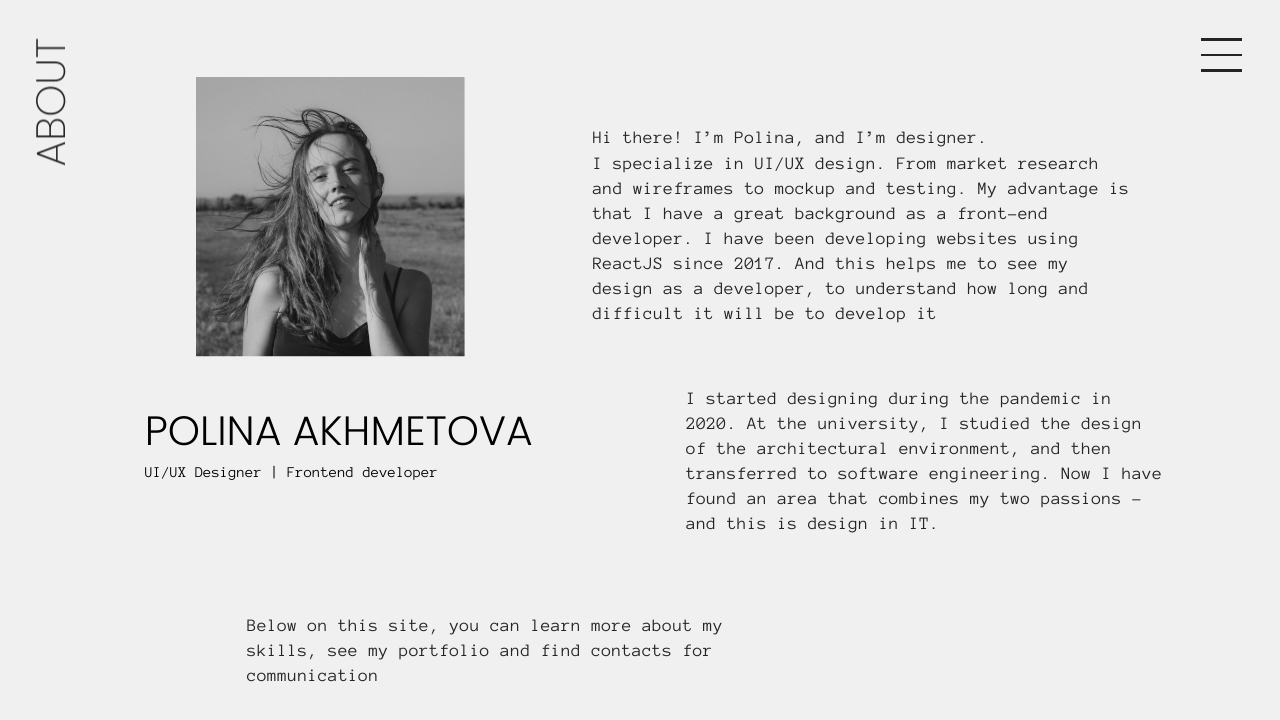
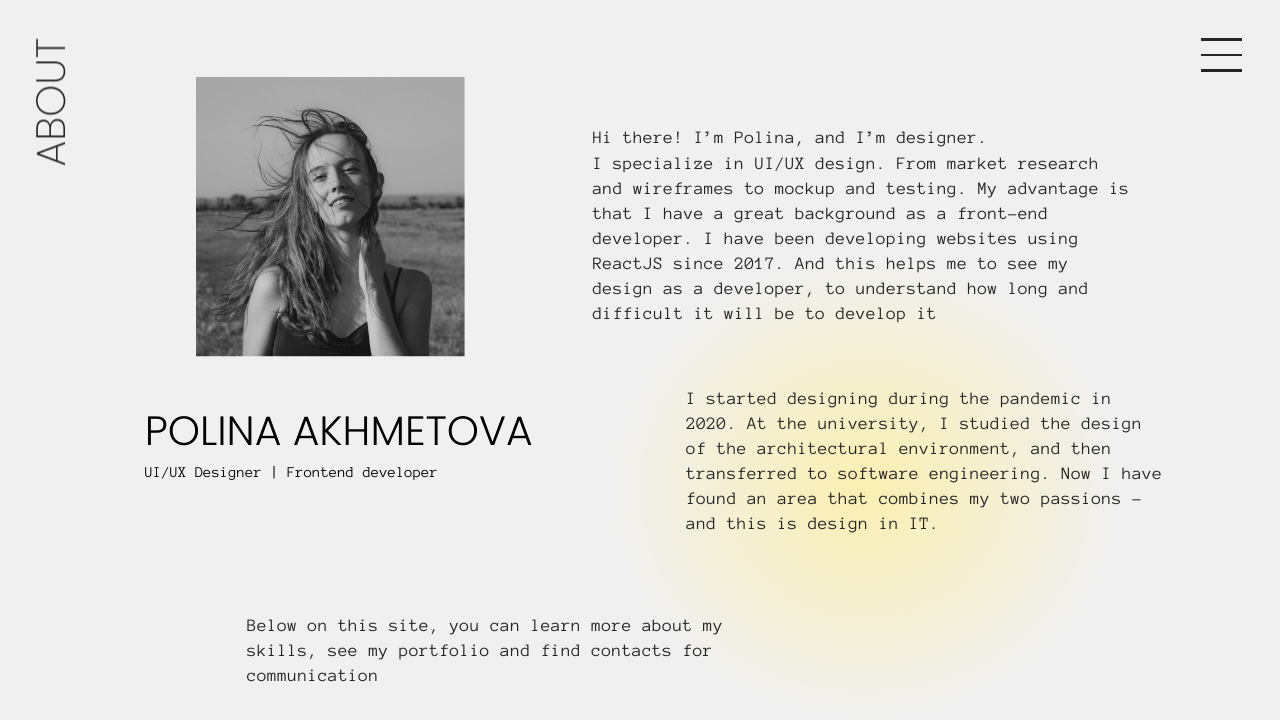
Before and after one commit to an4morph/an4morph.github.io, a React (Create React App) app: page / in a window 1280 px wide. Shown: the top 720 px of the page. Built offline with nearby package versions, Linux system fonts and the light colour scheme.

Commit message:
add gradient

```diff
--- a/src/components/about-block/index.tsx
+++ b/src/components/about-block/index.tsx
@@ -1,5 +1,5 @@
 import Photo1 from "../../assets/img/polina-1.png"
-import { Container, FirstLine, FirstText, Job, MiddleTitle, Name, SecondLine, SecondText, ThirdText, TopTitle } from "./styled"
+import { Container, FirstLine, FirstText, Gradient, Job, MiddleTitle, Name, SecondLine, SecondText, ThirdText, TopTitle } from "./styled"
 
 const TitleBlock = ({ top }: { top?: boolean }) => {
   const TitleWrap = top ? TopTitle : MiddleTitle
@@ -31,6 +31,7 @@ export const AboutBlock: React.FC = () => {
       <SecondLine>
         <TitleBlock />
         <SecondText>
+          <Gradient />
           I started designing during the pandemic in 2020. At the university, I studied the design of the
           architectural environment, and then transferred to software engineering. Now I have found an area
           that combines my two passions - and this is design in IT.
--- a/src/components/about-block/styled.ts
+++ b/src/components/about-block/styled.ts
@@ -2,6 +2,7 @@ import styled from "styled-components"
 
 import { Colors } from "../../styles/types"
 import { media } from "../../utils/devices"
+import { RadialGradient } from "../radial-gradient"
 
 export const Container = styled.div`
   position: relative;
@@ -133,6 +134,7 @@ export const FirstText = styled.p`
 `
 
 export const SecondText = styled.p`
+  position: relative;
   width: 100%;
   margin-left: 0;
   margin-top: 6vw;
@@ -164,3 +166,25 @@ export const ThirdText = styled.p`
     margin-left: 10vw;
   }
 `
+
+export const Gradient = styled(RadialGradient)`
+  position: absolute;
+  top: -20vw;
+  left: auto;
+  right: -16vw;
+  width: 80vw;
+  height: 76vw;
+  z-index: -1;
+
+  @media ${media.tabletM} {
+    width: 40vw;
+    height: 36vw;
+  }
+
+  @media ${media.desktop} {
+    width: 40vw;
+    height: 36vw;
+    top: -10vw;
+    left: -6vw;
+  }
+`
--- /dev/null
+++ b/src/components/radial-gradient/index.tsx
@@ -0,0 +1,8 @@
+import styled from "styled-components"
+
+export const RadialGradient = styled.span`
+  display: block;
+  width: 100%;
+  height: 100%;
+  background: radial-gradient(50% 50% at 50% 50%, rgba(255, 239, 152, 0.72) 0%, rgba(255, 239, 152, 0) 100%);
+`
--- a/src/styles/types.ts
+++ b/src/styles/types.ts
@@ -2,7 +2,7 @@ import 'styled-components'
 
 export enum Colors {
   webBlack = '#262323',
-  webWhite = '#FDFBF7',
+  webWhite = '#f6f2ef',
   main = '#FFEF98',
   like = '#DB7474',
 }
```
